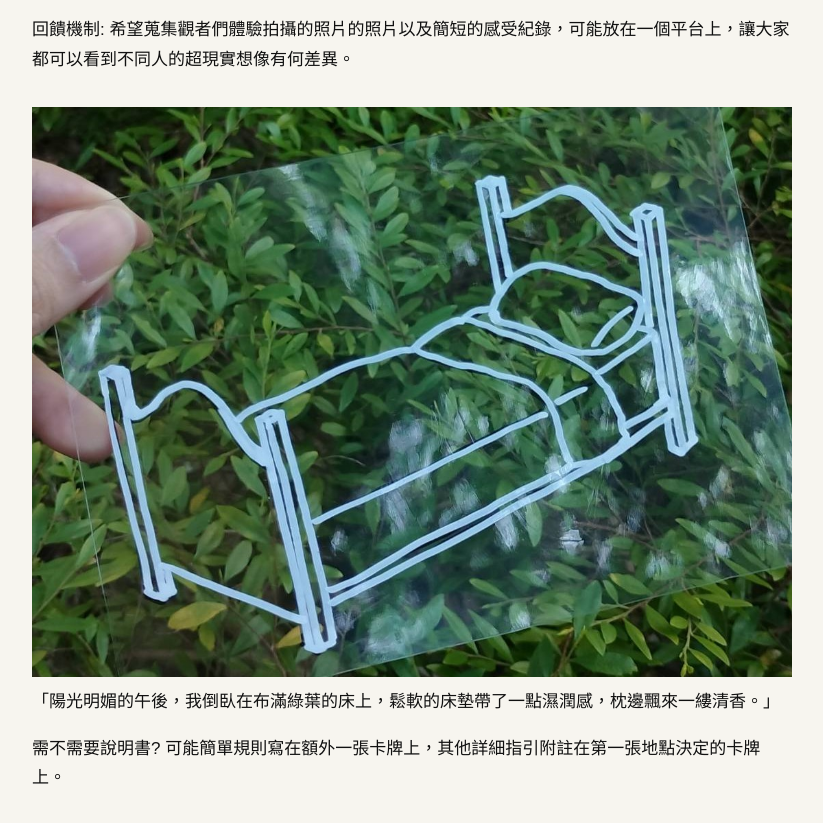
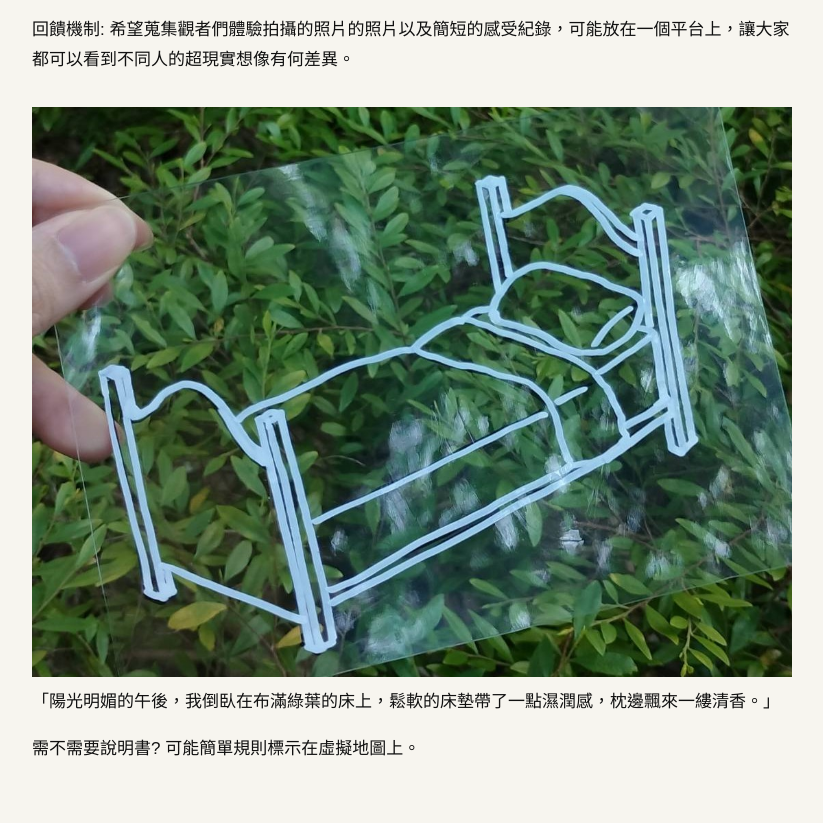
Before and after one commit to ivyjih/fieldworkarchive, a Jekyll site: the page built from weeks/week-08.md, in a window 1280 px wide and 900 px high, scrolled down 3852 px. Shown: the top 823 px of the window, without its empty margins (48-871 px from the left). Built offline with Jekyll 4.4.1, drawn with Linux system fonts in a browser that asks for light colours.

Commit message:
Update week-08.md

```diff
--- a/weeks/week-08.md
+++ b/weeks/week-08.md
@@ -50,4 +50,4 @@ permalink: /weeks/week-08/
 ![床]({{ '/assets/images/test061102.jpg' | relative_url }})
 「陽光明媚的午後，我倒臥在布滿綠葉的床上，鬆軟的床墊帶了一點濕潤感，枕邊飄來一縷清香。」
 
-需不需要說明書? 可能簡單規則寫在額外一張卡牌上，其他詳細指引附註在第一張地點決定的卡牌上。
+需不需要說明書? 可能簡單規則標示在虛擬地圖上。
```
